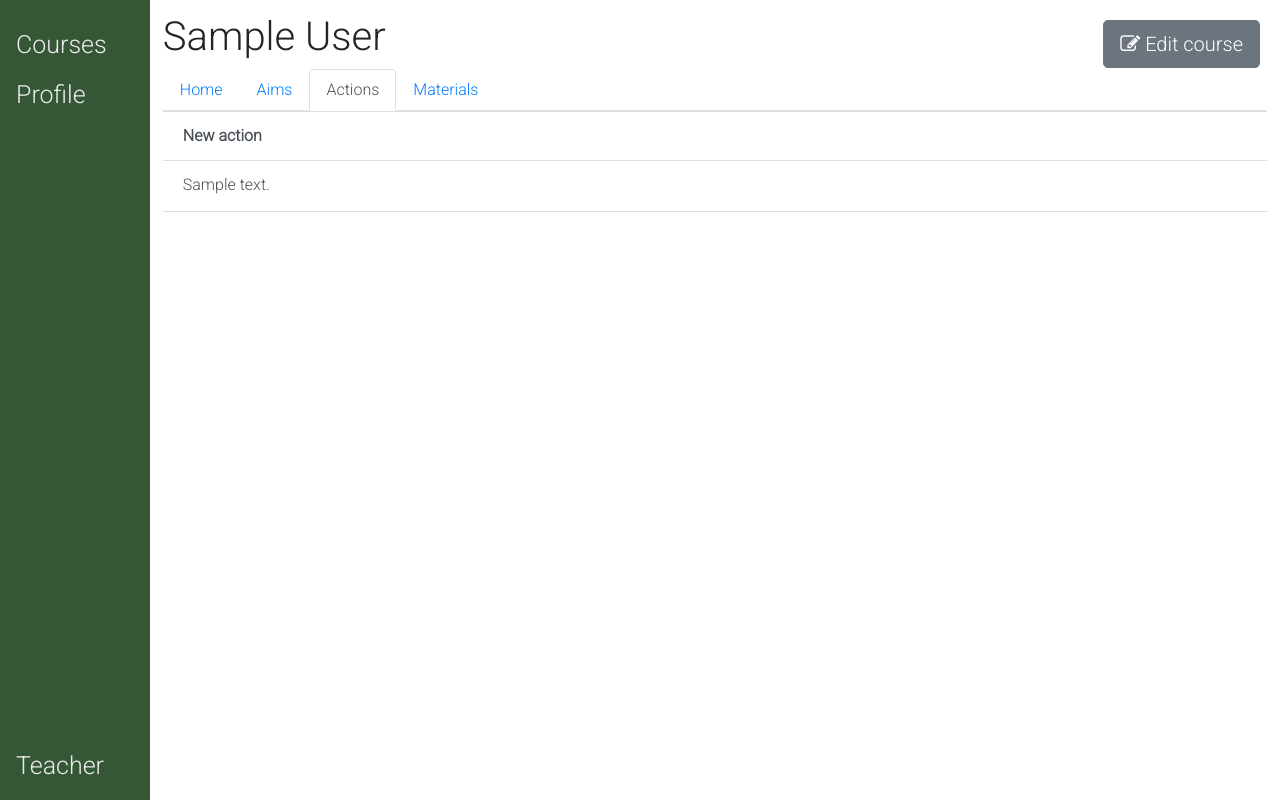
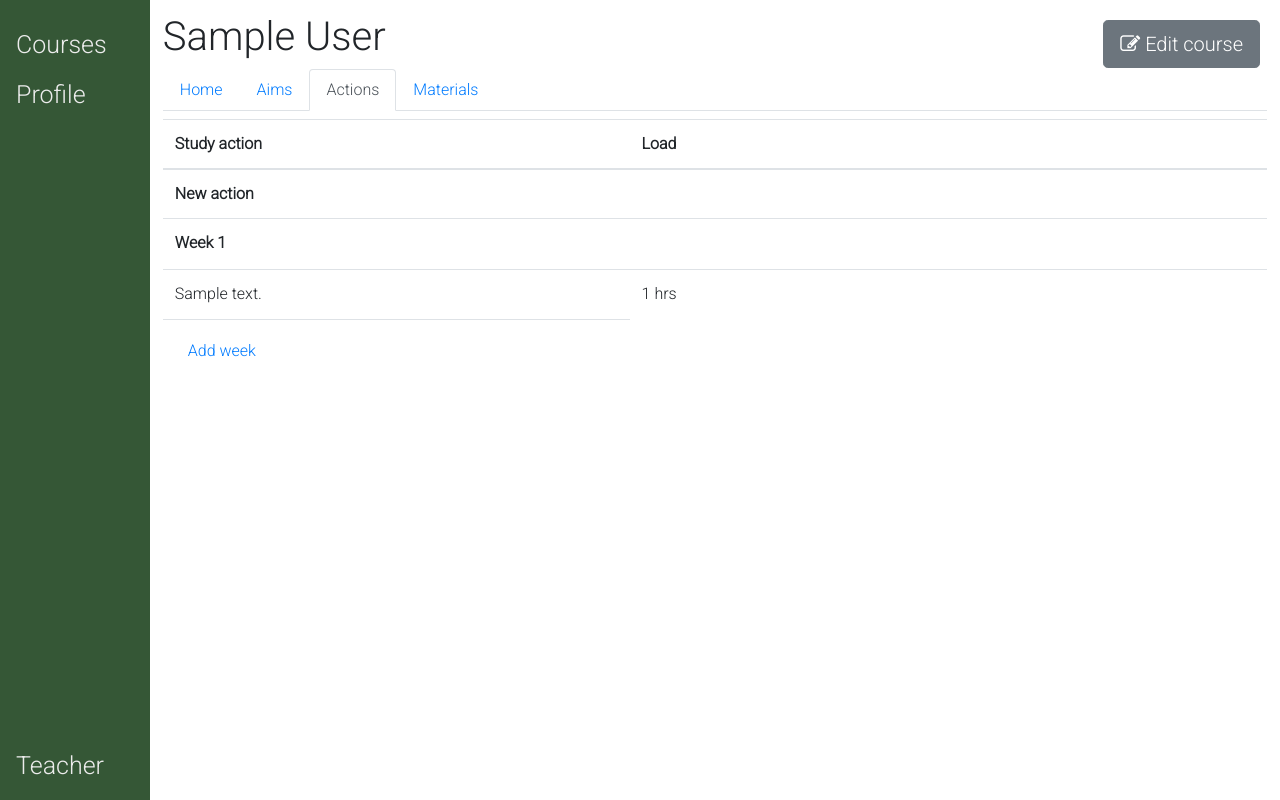
Before and after one commit to PietPtr/UoM, a Django app: page /teacher/course/1/actions in a window 1280 px wide. Run offline with Django 3.2, Linux system fonts and the light colour scheme; tables that the repository leaves empty hold one stand-in row (values such as "Sample post"); parts of the project's set-up code (start-up, migrations or seed data) failed here and were passed over; some libraries are stand-ins or nearby versions.

Commit message:
Add week system

```diff
--- a/teacher/admin.py
+++ b/teacher/admin.py
@@ -8,3 +8,4 @@ admin.site.register(Course)
 admin.site.register(Aim)
 admin.site.register(Action)
 admin.site.register(Material)
+admin.site.register(Week)
--- a/teacher/forms.py
+++ b/teacher/forms.py
@@ -2,13 +2,15 @@ from django import forms
 
 from .models import *
 
+
+# TODO: deze forms zijn niet alleen voor nieuwe maar ook voor edits, fix namen
 
 class NewCourseForm(forms.Form):
     name = forms.CharField(label='Course name', max_length=256)
     description = forms.CharField(
         label='Description',
         widget=forms.Textarea)
-    published = forms.BooleanField()
+    published = forms.BooleanField(required=False)
 
 
 class NewAimForm(forms.Form):
--- a/teacher/models.py
+++ b/teacher/models.py
@@ -8,6 +8,20 @@ class Course(models.Model):
 
     def __str__(self):
         return self.name
+
+    def study_load(self):
+        return Action.objects.filter(course_id=self.id).aggregate(models.Sum('load'))['load__sum']
+
+    def weeks(self):
+        return Week.objects.filter(course_id=self.id).aggregate(models.Max('number'))['number__max']
+
+
+class Week(models.Model):
+    number = models.IntegerField()
+    course = models.ForeignKey(Course, on_delete=models.CASCADE)
+
+    def __str__(self):
+        return "'%s' week %s" % (self.course, self.number)
 
 
 class Aim(models.Model):
@@ -35,6 +49,19 @@ class Action(models.Model):
     materials = models.ManyToManyField(Material, blank=True)
     load = models.IntegerField()
     ordering = models.IntegerField()
+    week = models.ForeignKey(Week, on_delete=models.CASCADE)
 
     def __str__(self):
         return self.description
+
+    @classmethod
+    def create(cls, description, course, week, load):
+        ordering = Action.objects.all().count()
+        action = cls(description=description,
+                     course=course, load=load, week=week, ordering=ordering)
+        return action
+
+    def clean(self):
+        if self.course.id != self.week.course.id:
+            raise ValidationError(
+                'Action week does not belong to action course')
--- a/teacher/templates/course/actions.html
+++ b/teacher/templates/course/actions.html
@@ -1,33 +1,110 @@
 {% extends 'course/base.html' %}
 
 {% block course_data %}
-<ul class="list-group list-group-flush" id="action_list">
-        <a href="/teacher/new_action/{{course.id}}" class="list-group-item list-group-item-action">
+
+
+
+<table class="table table-hover">
+    <thead>
+        <tr>
+            <th scope="col">Study action</th>
+            <th scope="col">Load</th>
+            <th scope="col"></th>
+        </tr>
+    </thead>
+    <tbody>
+        <tr onclick="location.href='/teacher/new_action/{{course.id}}'">
+            <td>
                 <strong>New action</strong>
-        </a>
-    {% for action in actions %}
-
-        <div class="list-group-item list-group-item-action d-flex justify-content-between hover-elem" onclick="location.href='/teacher/action/{{action.id}}'">
-            {{action.description}}
+            </td>
+        </tr>
+        {% for row in rows %}
+        <tr class="hover-elem" {% if row.type == 'action' %}onclick="location.href='/teacher/action/{{row.id}}'"{% endif %}>
+            {% if row.type == 'week' %}
+            <td><strong>{{row.description}}</strong></td>
+            <td></td>
+            {% else %}
+            <td>{{row.description}}</td>
+            <td>{{row.load}} hrs</td>
+            {% endif %}
+            <td>
 
                 <div class="d-flex">
-                <button type="submit" class="hover-button other-button" onclick="editOrdering('up', {{action.id}});">
+                    {% if row.type == 'action' %}
+                    <button type="submit" class="hover-button other-button" onclick="editOrdering('up', {{row.id}});">
                         <i class="fa fa-arrow-up"></i>
                     </button>
 
-                <button type="submit" class="hover-button other-button" onclick="editOrdering('down', {{action.id}});">
+                    <button type="submit" class="hover-button other-button" onclick="editOrdering('down', {{row.id}});">
                         <i class="fa fa-arrow-down"></i>
                     </button>
+                    {% endif %}
 
-                <form action="{% url 'delete_action' action.id %}" method="post">
+                    {% if row.type == 'action' %}
+                    <form action="{% url 'delete_action' row.id %}" method="post">
+                    {% else %}
+                    <form action="{% url 'delete_week' row.id %}" method="post">
+                    {% endif %}
                         {% csrf_token %}
                         <button type="submit" class="delete-button hover-button">
                             <i class="fa fa-trash"></i>
                         </button>
                     </form>
                 </div>
-        </div>
+            </td>
+        </tr>
+        {% endfor %}
+        <tr onclick="addWeek({{course.id}})">
+            <td>
+                <div class="btn btn-link" >Add week</div>
+            </td>
+        </tr>
+    </tbody>
 
-    {% endfor %}
-</ul>
+
+
+    <script>
+
+    function editOrdering(direction, actionId) {
+        $.ajax({
+            url: "/teacher/action/" + actionId + "/ordering/",
+            type: "POST",
+            data: addcsrf({ direction }),
+            success: (result) => {
+               location.reload();
+            },
+            error: (result) => {
+                console.error(result);
+            }
+        }).fail((xhr, text, error) => {
+            console.error(xhr, text, error);
+        });
+
+        event.stopPropagation();
+    }
+
+    function addWeek(courseId) {
+        $.ajax({
+            url: "/teacher/add_week/" + courseId + "/",
+            type: "POST",
+            data: addcsrf({ }),
+            success: (result) => {
+                location.reload();
+                console.log(result);
+            },
+            error: (result) => {
+                console.error(result);
+            }
+
+        });
+
+        event.stopPropagation();
+    }
+
+    </script>
+</table>
+
+
+
+
 {% endblock %}
--- a/teacher/templates/course/base.html
+++ b/teacher/templates/course/base.html
@@ -8,7 +8,7 @@
         <i class="fa fa-edit"></i> Edit course
     </a>
 
-    <ul class="nav nav-tabs">
+    <ul class="nav nav-tabs mb-2">
         <li class="nav-item">
             <a class="nav-link {% if nav == 'home' %}active{% endif %}"
                 href="/teacher/course/{{course.id}}">
@@ -41,28 +41,4 @@
     {% endblock %}
 
 
-    <script>
-
-    function editOrdering(direction, actionId) {
-        console.log(direction);
-
-        $.ajax({
-            url: "/teacher/action/" + actionId + "/ordering/",
-            type: "POST",
-            data: addcsrf({ direction }),
-            success: (result) => {
-               location.reload();
-            },
-            error: (result) => {
-                console.error(result);
-            }
-        }).fail((xhr, text, error) => {
-            console.error(xhr, text, error);
-        })
-
-        event.stopPropagation();
-    }
-
-    </script>
-
 {% endblock %}
--- a/teacher/templates/course/course.html
+++ b/teacher/templates/course/course.html
@@ -1,9 +1,10 @@
 {% extends 'course/base.html' %}
 
 {% block course_data %}
-<p>Study load: {{study_load}} hours.</p>
+<p>Study load: {{course.study_load}} hours.</p>
 
 <div class="course-description">
     <p>{{course.description|linebreaks}}</p>
 </div>
+
 {% endblock %}
--- a/teacher/urls.py
+++ b/teacher/urls.py
@@ -24,10 +24,13 @@ urlpatterns = [
          views.new_material, name="new_material"),
     path('new_course/', views.new_course, name='new_course'),
 
+    path('add_week/<int:course_id>/', views.add_week, name='add_week'),
+
     path('', views.all_courses, name='my_courses'),
     path('delete_aim/<int:aim_id>/', views.delete_aim, name='delete_aim'),
     path('delete_action/<int:action_id>/',
          views.delete_action, name='delete_action'),
     path('delete_material/<int:material_id>/',
-         views.delete_material, name='delete_material')
+         views.delete_material, name='delete_material'),
+    path('delete_week/<int:week_id>/', views.delete_week, name='delete_week')
 ]
--- a/teacher/views/course.py
+++ b/teacher/views/course.py
@@ -20,12 +20,15 @@ def new_course(request):
     if request.method == 'POST':
         form = NewCourseForm(request.POST)
         if form.is_valid():
+
             course = Course(
                 name=form.cleaned_data['name'],
                 description=form.cleaned_data['description'],
                 published=form.cleaned_data['published']
             )
+
             course.save()
+
             return view_course(request, course.id)
     else:
         form = NewCourseForm()
@@ -40,9 +43,9 @@ def new_course(request):
 
 
 def view_course(request, course_id):
+    course = get_object_or_404(Course, pk=course_id)
     context = {
-        'course': get_object_or_404(Course, pk=course_id),
-        'study_load': sum([action.load for action in Action.objects.filter(course=course_id)]),
+        'course': course,
         'nav': 'home'
     }
 
@@ -60,9 +63,36 @@ def view_course_aims(request, course_id):
 
 
 def view_course_actions(request, course_id):
+    weeks = Week.objects.filter(course=course_id).order_by('number')
+
+    rows = []
+
+    for week in weeks:
+
+        row = {
+            'type': 'week',
+            'description': 'Week %s' % week.number,
+            'id': week.id
+        }
+
+        rows.append(row)
+
+        actions = Action.objects.filter(
+            week=week.id, course=course_id).order_by('ordering')
+
+        for action in actions:
+            row = {
+                'type': 'action',
+                'description': action.description,
+                'load': action.load,
+                'id': action.id
+            }
+            rows.append(row)
+
     context = {
         'course': get_object_or_404(Course, pk=course_id),
         'actions': Action.objects.filter(course=course_id).order_by('ordering'),
+        'rows': rows,
         'nav': 'actions'
     }
 
```
Also changed, not shown: student/templates/course.html (+28 -2 lines), student/views.py (+6 -2 lines), teacher/views/actions.py (+81 -19 lines), readme.md (added), teacher/migrations/0010_auto_20201109_2013.py (added), teacher/migrations/0011_action_week.py (added). Lines whose indentation alone changed are shown as unchanged.
